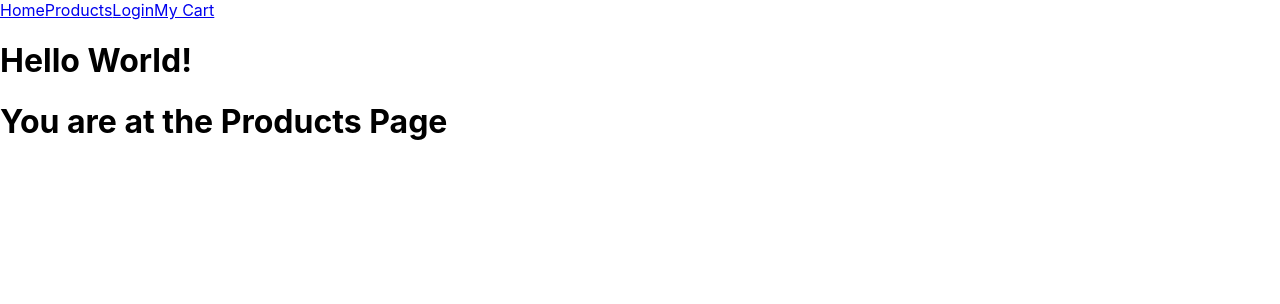
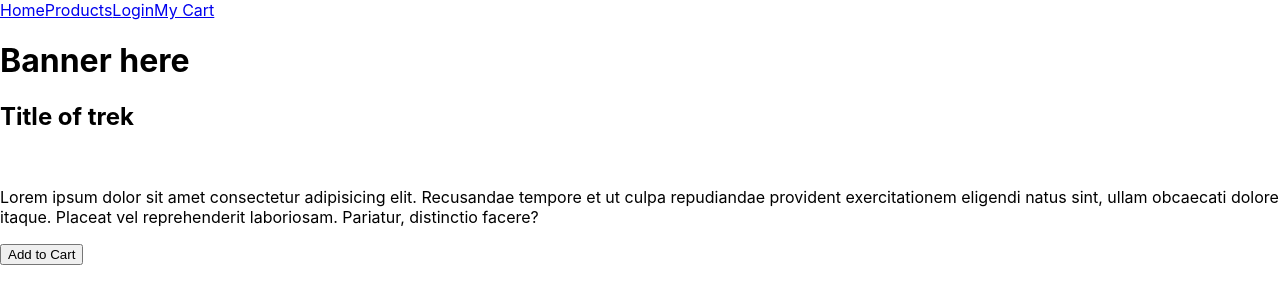
Before and after one commit to justsaykk/capstone_frontend, a React (Create React App) app: page /products in a window 1280 px wide. Shown: the top 304 px of the page. Built offline with nearby package versions, Linux system fonts and the light colour scheme; no server answers.

Commit message:
managed to fetch data from heroku

```diff
--- a/src/pages/ProductsPage.jsx
+++ b/src/pages/ProductsPage.jsx
@@ -1,14 +1,36 @@
-import React, {useState} from "react";
+import React, {useEffect, useState} from "react";
 import NavBar from "../components/NavBar";
 
 function ProductsPage() {
-    // Logic Here
+    const [productList, setProductList] = useState([])
+
+    // URLs
+    const BACKEND = process.env.REACT_APP_BACKEND
+
+    // API
+    const URL = BACKEND + "/api/product";
+    useEffect(() => {
+        fetch(URL)
+        .then(res => res.json())
+        .then(data => {setProductList(data)})
+    }, [])
+
+    console.log("product List = ", productList)
 
     return (
         <div>
             <NavBar />
-            <h1>Hello World!</h1>
-            <h1>You are at the Products Page</h1>
+            <div><h1>Banner here</h1></div>
+            <div><h2>Title of trek</h2></div>
+            <div>
+                <div className="image"><img></img></div>
+            </div>
+            <div className="overviewWrapper">
+                <p>Lorem ipsum dolor sit amet consectetur adipisicing elit. Recusandae tempore et ut culpa repudiandae provident exercitationem eligendi natus sint, ullam obcaecati dolore itaque. Placeat vel reprehenderit laboriosam. Pariatur, distinctio facere?</p>
+            </div>
+            <div>
+                <button>Add to Cart</button>
+            </div>
         </div>
     )
 }
```
